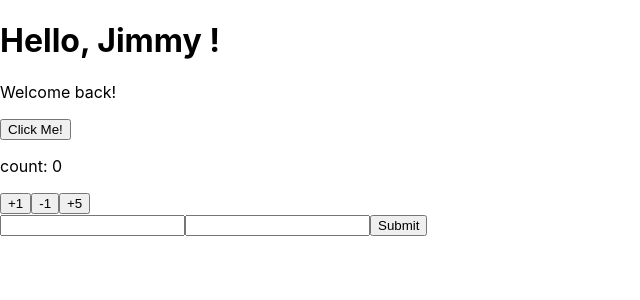
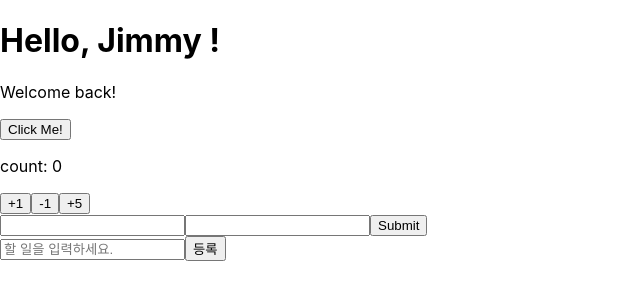
Before and after one commit to JimmyJoo/ts-react-playground, a React (Create React App) app: page / in a window 1280 px wide. Shown: the top 300 px of the page, without its empty margins (0-640 px from the left). Built offline with nearby package versions, Linux system fonts and the light colour scheme.

Commit message:
:art: Create todo-list component in ts

```diff
--- a/src/App.tsx
+++ b/src/App.tsx
@@ -4,6 +4,7 @@ import Greetings from './Greetings';
 import Form from './Form';
 import ReducerSample from './ReducerSample';
 import CounterContainer from './containers/CounterContainer';
+import TodosContainer from './containers/TodosContainer';
 
 function App() {
   const onClick = (name: string) => {
@@ -28,6 +29,7 @@ function App() {
       <CounterContainer />
       <Form onSubmit={onSubmit} />
       {/* <ReducerSample /> */}
+      <TodosContainer />
     </div>
   );
 }
--- /dev/null
+++ b/src/components/TodoForm.tsx
@@ -0,0 +1,32 @@
+import React, { FormEvent, useState } from 'react';
+
+type Props = {
+  onInsert: (content: string) => void;
+};
+
+function TodoForm({ onInsert }: Props) {
+  const [value, setValue] = useState('');
+  const onChange = (e: React.ChangeEvent<HTMLInputElement>) => {
+    setValue(e.target.value);
+  };
+
+  const onSubmit = (e: FormEvent) => {
+    e.preventDefault();
+    onInsert(value);
+    setValue('');
+  };
+
+  return (
+    <form onSubmit={onSubmit}>
+      <input
+        type="text"
+        value={value}
+        onChange={onChange}
+        placeholder="할 일을 입력하세요."
+      />
+      <button type="submit">등록</button>
+    </form>
+  );
+}
+
+export default TodoForm;
--- /dev/null
+++ b/src/components/TodoItem.tsx
@@ -0,0 +1,39 @@
+import React, { CSSProperties, useCallback } from 'react';
+import { Todo } from '../modules/todos';
+
+type Props = {
+  todo: Todo;
+  onToggle: (id: number) => void;
+  onRemove: (id: number) => void;
+};
+
+function TodoItem({ todo, onToggle, onRemove }: Props) {
+  const handleToggle = useCallback(() => {
+    onToggle(todo.id);
+  }, [todo.id]);
+
+  const handleRemove = useCallback(() => {
+    onRemove(todo.id);
+  }, [todo.id]);
+
+  const textStyle: CSSProperties = {
+    textDecoration: todo.done ? 'line-through' : 'none',
+  };
+
+  const removeStyle: CSSProperties = {
+    color: 'red',
+    marginLeft: 8,
+  };
+
+  return (
+    <li>
+      <input type="checkbox" checked={todo.done} onChange={handleToggle} />
+      <span style={textStyle}>{todo.content}</span>
+      <button onClick={handleRemove} style={removeStyle}>
+        X
+      </button>
+    </li>
+  );
+}
+
+export default TodoItem;
--- /dev/null
+++ b/src/components/TodoList.tsx
@@ -0,0 +1,28 @@
+import React from 'react';
+import todos, { Todo } from '../modules/todos';
+import TodoItem from './TodoItem';
+
+type Props = {
+  todos: Todo[];
+  onToggle: (id: number) => void;
+  onRemove: (id: number) => void;
+};
+
+function TodoList({ todos, onToggle, onRemove }: Props) {
+  return (
+    <ul>
+      {todos.map((todo) => {
+        return (
+          <TodoItem
+            key={todo.id}
+            todo={todo}
+            onToggle={onToggle}
+            onRemove={onRemove}
+          />
+        );
+      })}
+    </ul>
+  );
+}
+
+export default TodoList;
--- /dev/null
+++ b/src/containers/TodosContainer.tsx
@@ -0,0 +1,41 @@
+import React, { useCallback } from 'react';
+import { useDispatch, useSelector } from 'react-redux';
+import TodoForm from '../components/TodoForm';
+import TodoList from '../components/TodoList';
+import { RootState } from '../modules';
+import { addTodo, removeTodo, toggleTodo } from '../modules/todos';
+
+function TodosContainer() {
+  const dispatch = useDispatch();
+  const todos = useSelector((state: RootState) => state.todos);
+
+  const onInsert = useCallback(
+    (content) => {
+      dispatch(addTodo(content));
+    },
+    [dispatch]
+  );
+
+  const onRemove = useCallback(
+    (id) => {
+      dispatch(removeTodo(id));
+    },
+    [dispatch]
+  );
+
+  const onToggle = useCallback(
+    (id) => {
+      dispatch(toggleTodo(id));
+    },
+    [dispatch]
+  );
+
+  return (
+    <>
+      <TodoForm onInsert={onInsert} />
+      <TodoList todos={todos} onRemove={onRemove} onToggle={onToggle} />
+    </>
+  );
+}
+
+export default TodosContainer;
--- a/src/modules/index.ts
+++ b/src/modules/index.ts
@@ -1,8 +1,10 @@
 import { combineReducers } from 'redux';
 import counter from './counter';
+import todos from './todos';
 
 const rootReducer = combineReducers({
   counter,
+  todos,
 });
 
 export type RootState = ReturnType<typeof rootReducer>;
```
